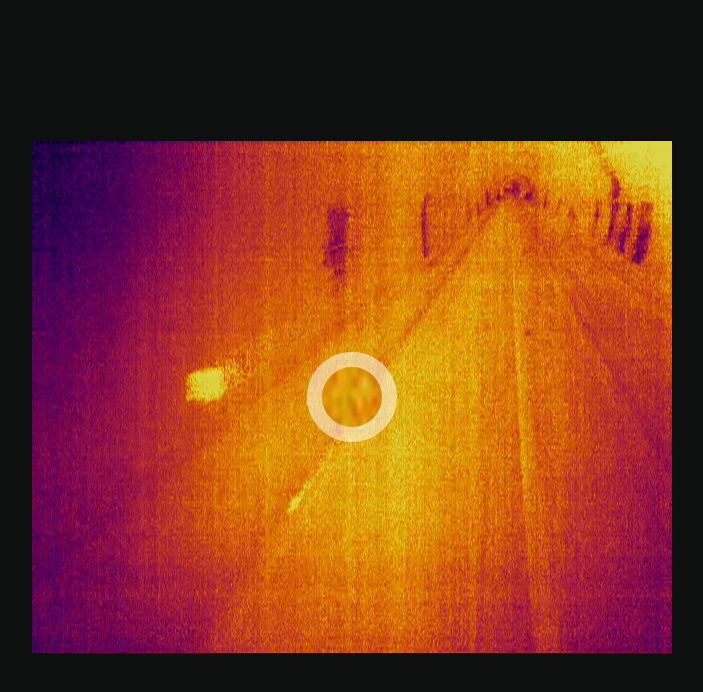
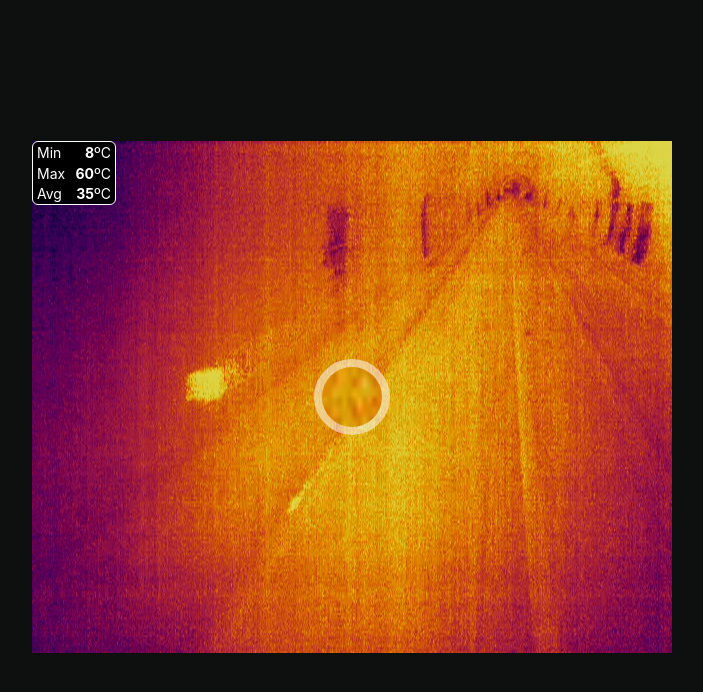
Before and after one commit to jasonbarrows/magnifier, a React (Vite) app: page / in a window 1280 px wide. Shown: the top 692 px of the page, without its empty margins (288-991 px from the left). Built offline with nearby package versions, Linux system fonts and the light colour scheme.

Commit message:
Added annotation box that follows magnifier

```diff
--- a/src/App.css
+++ b/src/App.css
@@ -5,42 +5,4 @@ body {
 #root {
   max-width: 1280px;
   margin: 0 auto;
-  padding: 2rem;
-  text-align: center;
 }
-
-.logo {
-  height: 6em;
-  padding: 1.5em;
-  will-change: filter;
-  transition: filter 300ms;
-}
-.logo:hover {
-  filter: drop-shadow(0 0 2em #646cffaa);
-}
-.logo.react:hover {
-  filter: drop-shadow(0 0 2em #61dafbaa);
-}
-
-@keyframes logo-spin {
-  from {
-    transform: rotate(0deg);
-  }
-  to {
-    transform: rotate(360deg);
-  }
-}
-
-@media (prefers-reduced-motion: no-preference) {
-  a:nth-of-type(2) .logo {
-    animation: logo-spin infinite 20s linear;
-  }
-}
-
-.card {
-  padding: 2em;
-}
-
-.read-the-docs {
-  color: #888;
-}
--- a/src/components/CanvasScrutinizer.css
+++ b/src/components/CanvasScrutinizer.css
@@ -26,6 +26,31 @@
     left: 0;
 }
 
+.annotation {
+    position: absolute;
+    display: flex;
+    flex-direction: column;
+    align-items: center;
+    justify-content: space-between;
+    box-sizing: border-box;
+    padding: 0.125rem 0.25rem;
+    border: 1px solid white;
+    color: white;
+    font-size: 0.875rem;
+    background-color: black;
+    border-radius: 0.375rem;
+    top: 0;
+    width: 84px;
+    height: 64px;
+    line-height: normal;
+}
+
+.annotation div {
+    width: 100%;
+    display: flex;
+    justify-content: space-between;
+}
+
 .selecting:hover {
     cursor: crosshair;
 }
--- a/src/components/CanvasScrutinizer.jsx
+++ b/src/components/CanvasScrutinizer.jsx
@@ -1,4 +1,4 @@
-import { useEffect, useRef, useState } from 'react';
+import { useEffect, useMemo, useRef, useState } from 'react';
 import imageSrc from '../assets/image.jpg';
 import './CanvasScrutinizer.css';
 
@@ -7,10 +7,12 @@ const ratio = window.devicePixelRatio;
 const CanvasScrutinizer = () => {
   const canvasOrig = useRef(null);
   const canvasMag = useRef(null);
+  const annotationRef = useRef(null);
   const ctx = useRef(null);  // Contains source image
   const ctx2 = useRef(null);  // Displays the magnified image and loupe casing
   const magnification = useRef(5);
   const [position, setPosition] = useState({ x: 0, y: 0 });
+  const [annotationPosition, setAnnotationPosition] = useState({ x: 0, y: 0 });
   const [container, setContainer] = useState({ width: 0, height: 0 });
   const [radius, setRadius] = useState(30);
   const [selecting, setSelecting] = useState(true);
@@ -53,7 +55,7 @@ const CanvasScrutinizer = () => {
 
     ctx2.current.canvas.width = w * ratio;
     ctx2.current.canvas.height = h * ratio;
-    ctx2.current.lineWidth = 30 * ratio;
+    ctx2.current.lineWidth = 16 * ratio;
 
     setContainer({width: w, height: h});
     ctx.current.drawImage(image, 0, 0, w * ratio, h * ratio);
@@ -65,6 +67,15 @@ const CanvasScrutinizer = () => {
 
   const updateCrossHairs = (newPosition) => {
     setPosition(newPosition);
+
+    let annotationX = newPosition.x - 42;
+    let annotationY = newPosition.y + 48;
+
+    if (newPosition.x < 48) annotationX = 6;
+    if (newPosition.x > container.width - 48) annotationX = container.width - 90;
+    if (newPosition.y > container.height - 120) annotationY = annotationY - 160;
+
+    setAnnotationPosition({x: annotationX, y: annotationY});
   };
 
   const drawMagnified = () => {
@@ -122,6 +133,20 @@ const CanvasScrutinizer = () => {
         onClick={handleClick}
         onMouseMove={selecting ? handleMouseMove : null}
       ></canvas>
+      <div className="annotation" ref={annotationRef} style={{transform: `translateX(${annotationPosition.x}px) translateY(${annotationPosition.y}px)`}}>
+        <div>
+          <span>Min</span>
+          <span><strong>8</strong>ºC</span>
+        </div>
+        <div>
+          <span>Max</span>
+          <span><strong>60</strong>ºC</span>
+        </div>
+        <div>
+          <span>Avg</span>
+          <span><strong>35</strong>ºC</span>
+        </div>
+      </div>
     </div>
   );
 };
```
